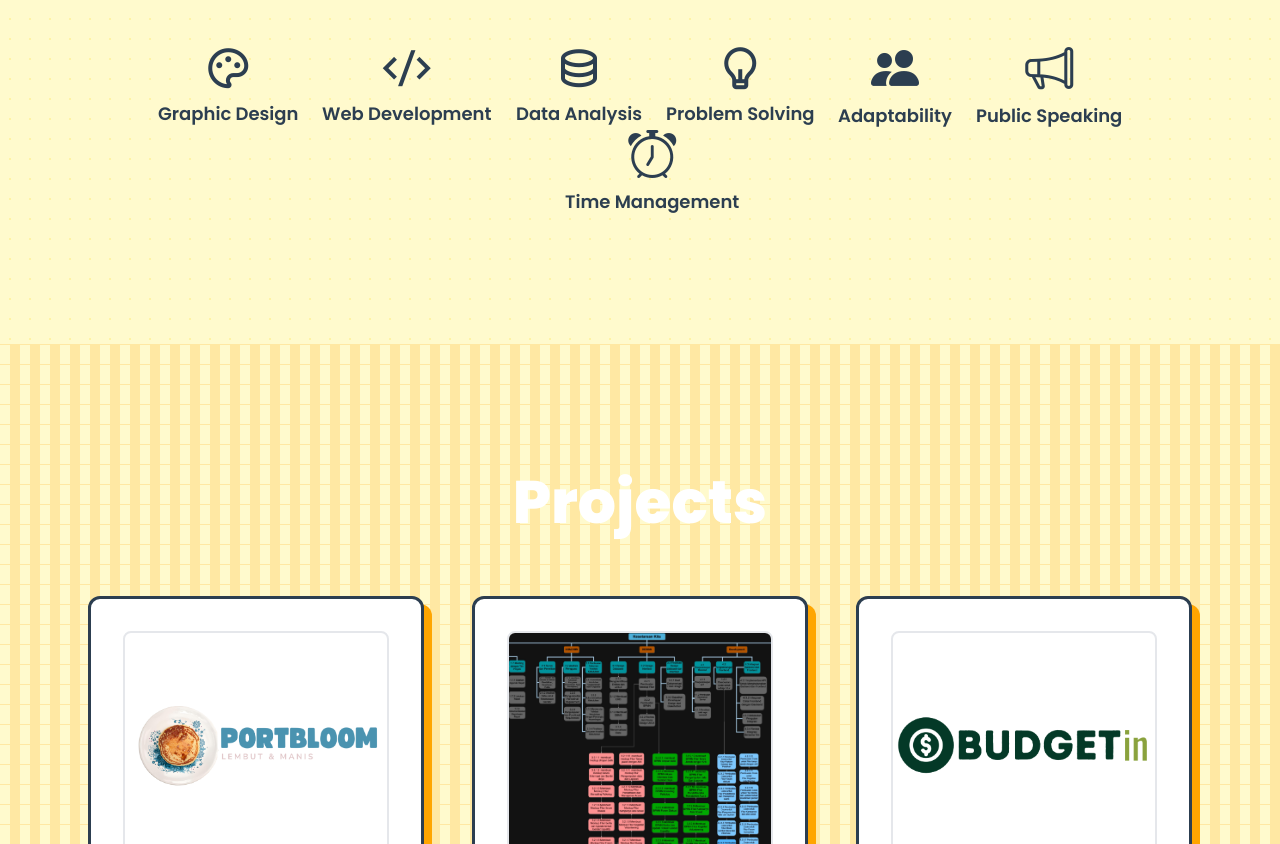
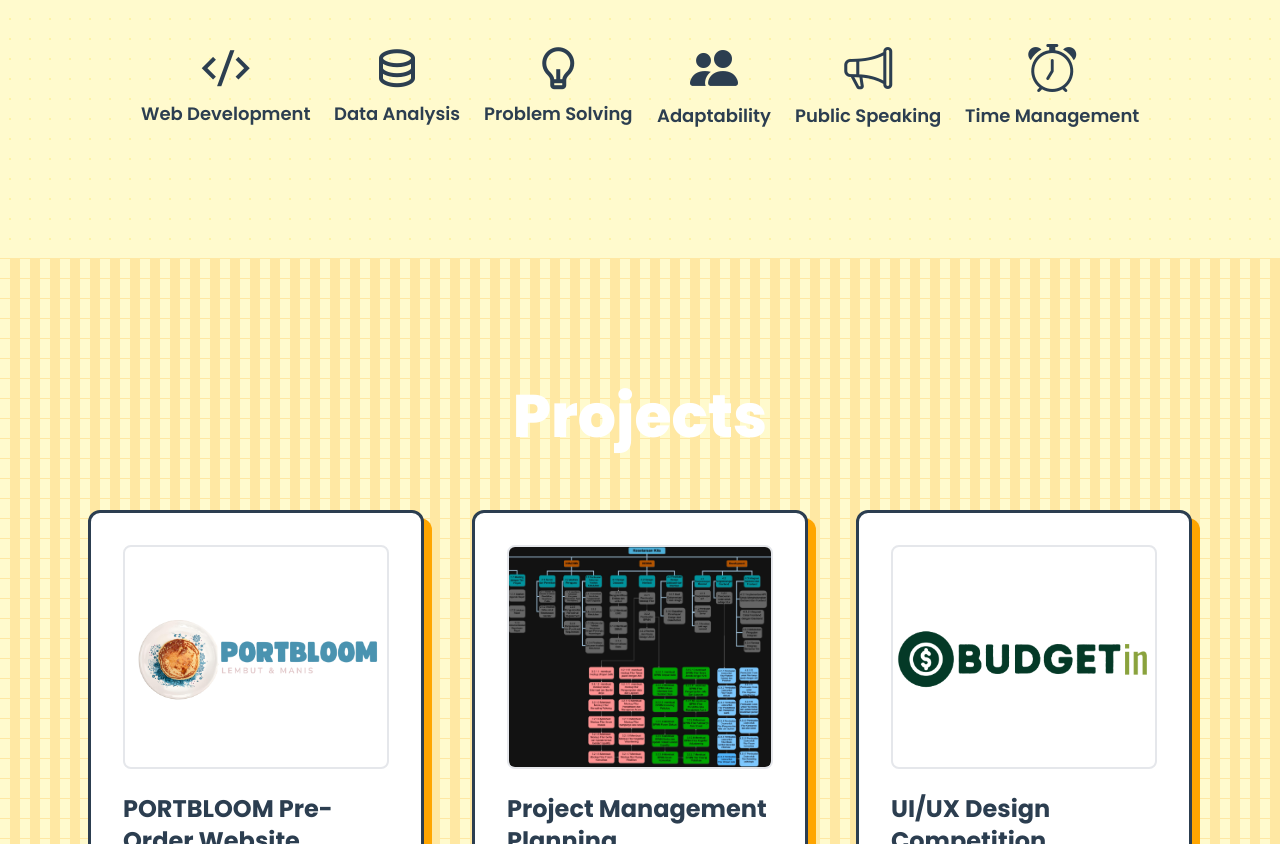
Before and after one commit to aryuzura/portfoliopm-rania, a plain HTML site: page index.html in a window 1280 px wide. Shown: the part 3417-4261 px from the top of the page. Drawn offline with nearby package versions, Linux system fonts and the light colour scheme.

Commit message:
new update

```diff
--- a/index.html
+++ b/index.html
@@ -304,12 +304,7 @@
             <p class="text-xl leading-relaxed text-gray-700 animated-element animate-fade-in-up delay-400">
                 Motivated and detail-oriented individual with a strong interest in Project Management. Since my third semester of university, I have actively pursued this field by completing multiple certifications ranging from fundamental concepts to hands-on project implementation. I continuously develop my skills in planning, execution, and coordination, and I am committed to delivering structured, efficient, and goal-driven project outcomes. My academic background and practical experience have strengthened my ability to work collaboratively, manage timelines, and contribute effectively to project success.
             </p>
-
             <div class="mt-12 flex flex-wrap justify-center space-x-6 space-y-6 md:space-y-0 text-dark-text">
-                <div class="flex flex-col items-center group animated-element animate-pop-in delay-900">
-                    <i class="ri-palette-line text-5xl text-accent-pink mb-2 group-hover:scale-110 transition-transform duration-300"></i>
-                    <p class="text-lg font-semibold">Graphic Design</p>
-                </div>
                 <div class="flex flex-col items-center group animated-element animate-pop-in delay-600">
                     <i class="ri-code-s-slash-line text-5xl text-accent-blue mb-2 group-hover:scale-110 transition-transform duration-300"></i>
                     <p class="text-lg font-semibold">Web Development</p>
```
